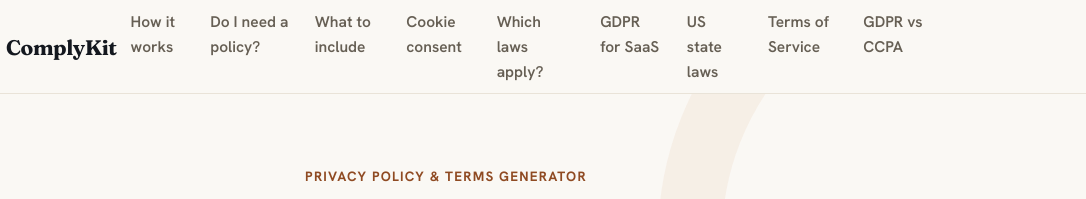
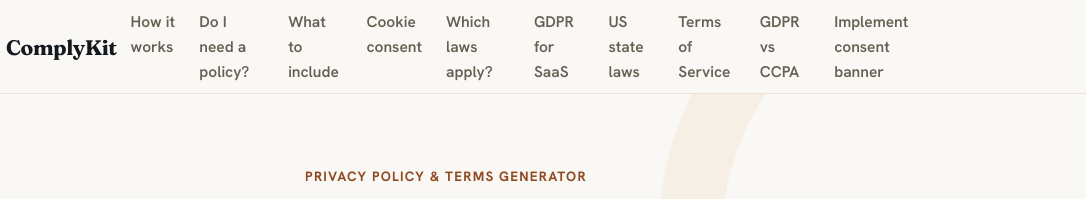
Before and after one commit to Dukotah/complykit, a plain HTML site: page index.html in a window 1280 px wide. Shown: the top 199 px of the page, 194-1280 px from the left. Drawn offline with Linux system fonts and the light colour scheme.

Commit message:
Add consent banner guide link to index nav
Co-Authored-By: Claude Sonnet 4.6 <noreply@anthropic.com>
Claude-Session: https://claude.ai/code/session_01CRccQHajWA6GM7Y1HmoQiJ

```diff
--- a/index.html
+++ b/index.html
@@ -53,6 +53,7 @@
       <a href="guides/us-cookie-consent-state-laws.html">US state laws</a>
       <a href="guides/how-to-write-terms-of-service.html">Terms of Service</a>
         <a href="guides/gdpr-vs-ccpa.html">GDPR vs CCPA</a>
+      <a href="guides/gdpr-cookie-consent-implementation.html">Implement consent banner</a>
     </nav>
   </div>
 </header>
@@ -358,6 +359,7 @@
       <a href="guides/us-cookie-consent-state-laws.html">US state laws</a>
       <a href="guides/how-to-write-terms-of-service.html">Terms of Service</a>
       <a href="guides/gdpr-vs-ccpa.html">GDPR vs CCPA</a>
+      <a href="guides/gdpr-cookie-consent-implementation.html">Implement consent banner</a>
       <a href="https://labs.copperbaytech.com/shipsafe/" target="_blank" rel="noopener noreferrer">ShipSafe</a>
       <a href="https://labs.copperbaytech.com/leakcheck/" target="_blank" rel="noopener noreferrer">LeakCheck</a>
       <a href="https://labs.copperbaytech.com/exposurecheck/" target="_blank" rel="noopener noreferrer">ExposureCheck</a>
```
